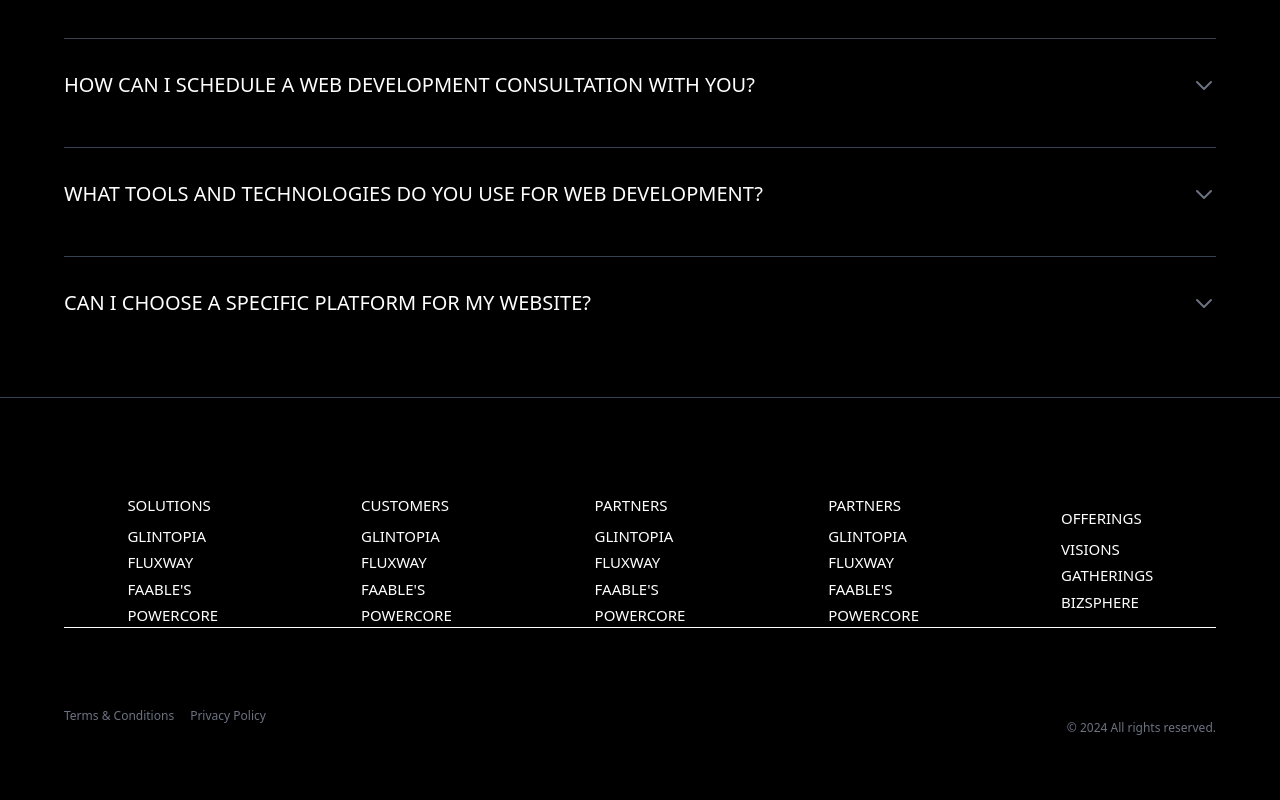
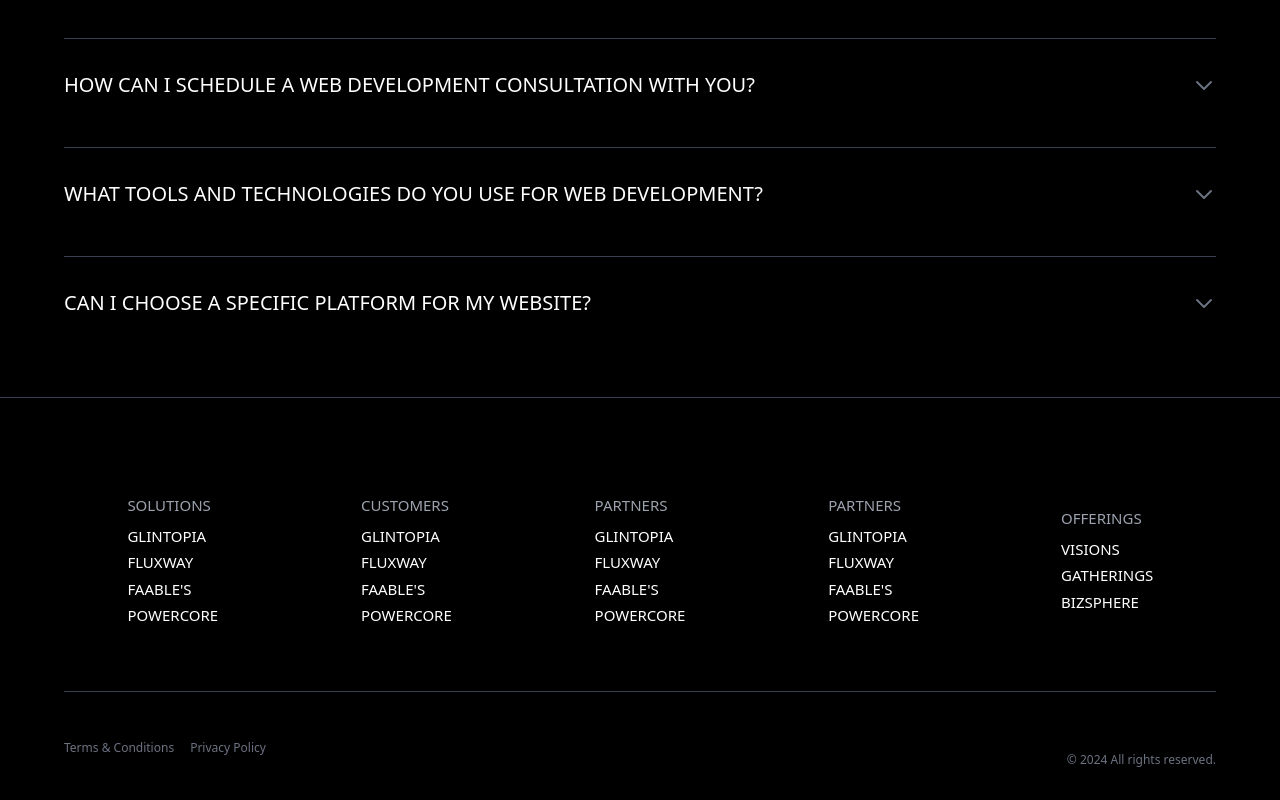
Before and after one commit to rahathossainn/assignment2, a plain HTML site: page index.html in a window 1280 px wide. Shown: the part 3372-4172 px from the top of the page. Before the commit the page ends 4140 px from the top, so only its background shows below. Drawn offline with nearby package versions, Linux system fonts and the light colour scheme; a web font is replaced by a local one.

Commit message:
edit somethings

```diff
--- a/index.html
+++ b/index.html
@@ -317,7 +317,7 @@
         <div class="mt-16 grid place-items-center grid-cols-1 md:grid-cols-5 gap-4 text-[15px]">
           <!-- Column 1 -->
           <div>
-            <h3 class="font-thin">SOLUTIONS</h3>
+            <h3 class="font-thin text-gray-400" >SOLUTIONS</h3>
             <ul class="mt-2 space-y-1">
               <li><a href="#" class="hover:underline">GLINTOPIA</a></li>
               <li><a href="#" class="hover:underline">FLUXWAY</a></li>
@@ -327,7 +327,7 @@
           </div>
           <!-- Column 2 -->
           <div>
-            <h3 class="font-thin">CUSTOMERS</h3>
+            <h3 class="font-thin text-gray-400">CUSTOMERS</h3>
             <ul class="mt-2 space-y-1">
               <li><a href="#" class="hover:underline">GLINTOPIA</a></li>
               <li><a href="#" class="hover:underline">FLUXWAY</a></li>
@@ -338,7 +338,7 @@
 
           <!-- Column 3 -->
           <div>
-            <h3 class="font-thin">PARTNERS</h3>
+            <h3 class="font-thin text-gray-400">PARTNERS</h3>
             <ul class="mt-2 space-y-1">
                 <li><a href="#" class="hover:underline">GLINTOPIA</a></li>
                 <li><a href="#" class="hover:underline">FLUXWAY</a></li>
@@ -349,7 +349,7 @@
 
           <!-- Column 4 -->
           <div>
-            <h3 class="font-thin">PARTNERS</h3>
+            <h3 class="font-thin text-gray-400">PARTNERS</h3>
             <ul class="mt-2 space-y-1">
                 <li><a href="#" class="hover:underline">GLINTOPIA</a></li>
                 <li><a href="#" class="hover:underline">FLUXWAY</a></li>
@@ -360,7 +360,7 @@
 
           <!-- Column 5 -->
           <div>
-            <h3 class="font-thin">OFFERINGS</h3>
+            <h3 class="font-thin text-gray-400">OFFERINGS</h3>
             <ul class="mt-2 space-y-1">
                 <li><a href="#" class="hover:underline">VISIONS</a></li>
                 <li><a href="#" class="hover:underline">GATHERINGS</a></li>
@@ -371,8 +371,8 @@
 
         </div>
       <!-- terms and condition -->
-        <div class="border-t border-t-white">
-            <div class="mt-20 space-y-3 flex-row md:flex justify-between text-xs text-gray-500">
+        <div class="w-full mt-16 border-t border-gray-700">
+            <div class="mt-12 space-y-3 flex-row md:flex justify-between text-xs text-gray-500">
                 <div class="flex gap-4">
                   <p>Terms & Conditions</p>
                   <p>Privacy Policy</p>
```
